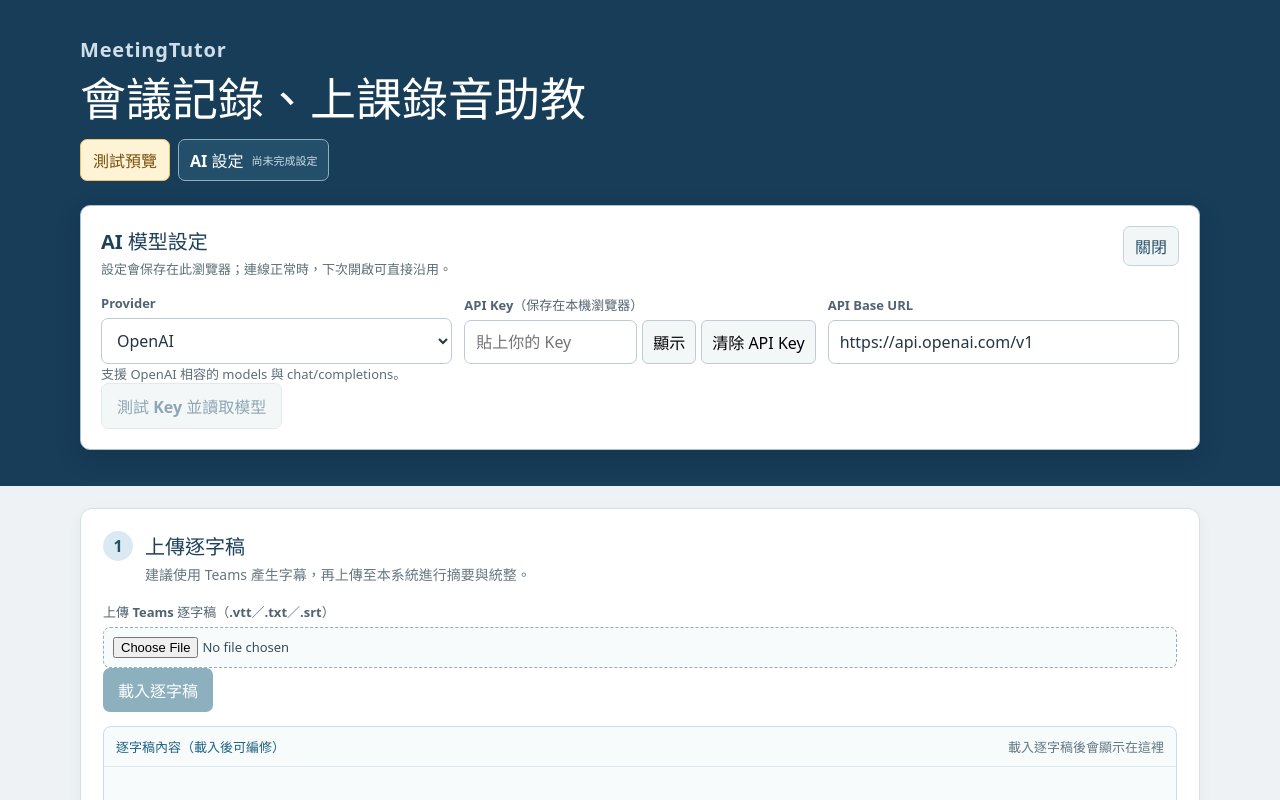
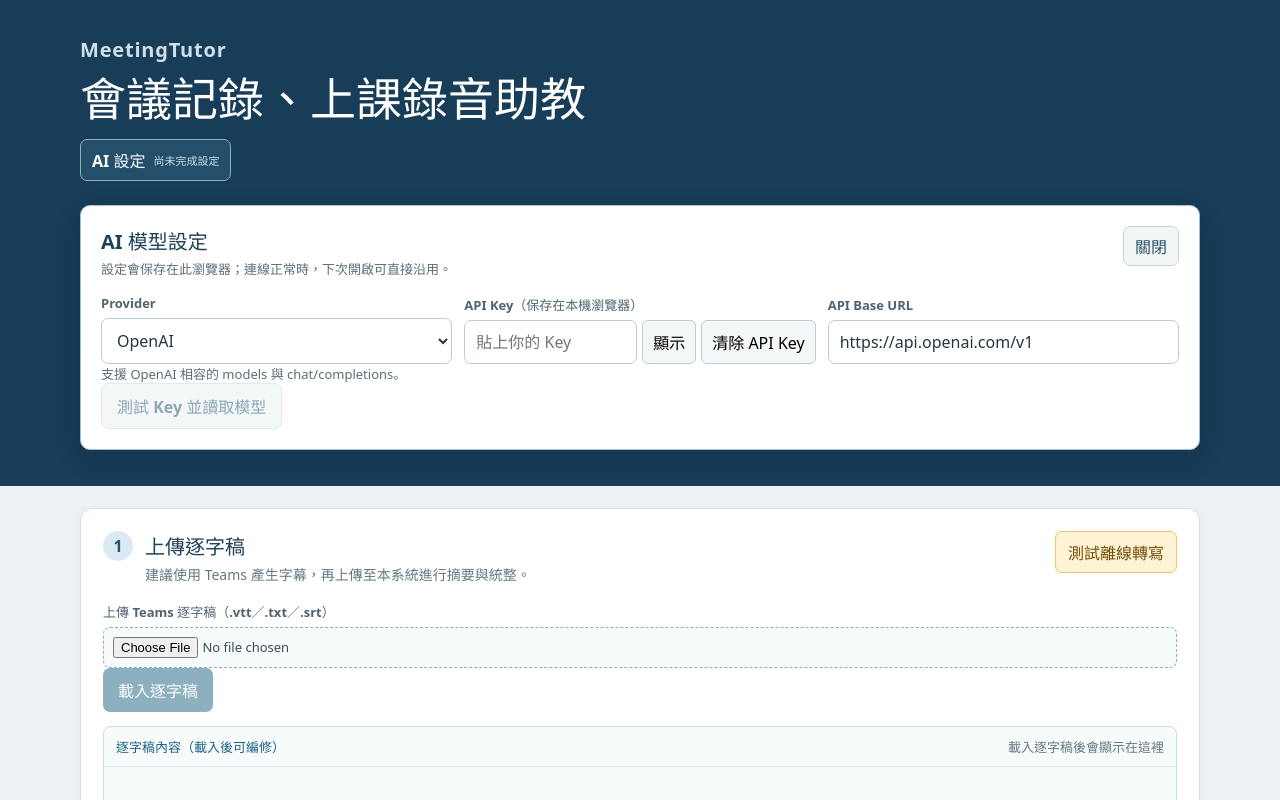
Before and after one commit to educatres/MeetingTutor, a React (Vite) app: page / in a window 1280 px wide. Shown: the top 800 px of the page. Built offline with nearby package versions, Linux system fonts and the light colour scheme.

Commit message:
ui: animate AI settings collapse

```diff
--- a/src/App.tsx
+++ b/src/App.tsx
@@ -394,26 +394,26 @@ export default function App() {
 
   return <div className="app-shell">
     <header className="hero">
-      <div className="hero-main"><p className="eyebrow">MeetingTutor</p><h1>會議記錄、上課錄音助教</h1><div className="header-actions"><button className={testPreviewOpen ? 'test-preview-toggle is-active' : 'test-preview-toggle'} type="button" onClick={() => setTestPreviewOpen((current) => !current)} aria-expanded={testPreviewOpen}>測試預覽</button><button className={config.apiKey && config.modelId ? 'settings-toggle is-ready' : 'settings-toggle'} type="button" onClick={() => setSettingsOpen((current) => !current)} aria-expanded={settingsOpen}><span>AI 設定</span><small>{config.apiKey && config.modelId ? `${providerLabel(config.id)}｜${config.modelId}` : '尚未完成設定'}</small></button></div>{hardwareResult && <p className="hardware-result" role="status">{hardwareResult}</p>}</div>
-      {settingsOpen && <section className="ai-settings-panel" aria-label="AI 模型設定">
+      <div className="hero-main"><p className="eyebrow">MeetingTutor</p><h1>會議記錄、上課錄音助教</h1><div className="header-actions"><button className={config.apiKey && config.modelId ? 'settings-toggle is-ready' : 'settings-toggle'} type="button" onClick={() => setSettingsOpen((current) => !current)} aria-expanded={settingsOpen}><span>AI 設定</span><small>{config.apiKey && config.modelId ? `${providerLabel(config.id)}｜${config.modelId}` : '尚未完成設定'}</small></button></div>{hardwareResult && <p className="hardware-result" role="status">{hardwareResult}</p>}</div>
+      <section className={settingsOpen ? 'ai-settings-panel is-open' : 'ai-settings-panel is-closed'} aria-label="AI 模型設定" aria-hidden={!settingsOpen}>
         <div className="settings-panel-heading"><div><h2>AI 模型設定</h2><p>設定會保存在此瀏覽器；連線正常時，下次開啟可直接沿用。</p></div><button type="button" onClick={() => setSettingsOpen(false)} aria-label="關閉 AI 設定">關閉</button></div>
         <div className="provider-grid"><label className="field"><span>Provider</span><select value={config.id} onChange={(e) => updateProvider(e.target.value as ProviderId)} disabled={busy}>{PROVIDERS.map((provider) => <option key={provider.id} value={provider.id}>{provider.label}</option>)}</select></label><label className="field"><span>API Key（保存在本機瀏覽器）</span><div className="key-input"><input type={showKey ? 'text' : 'password'} value={config.apiKey} onChange={(e) => updateApiKey(e.target.value)} autoComplete="off" placeholder="貼上你的 Key" disabled={busy} /><button type="button" onClick={() => setShowKey((value) => !value)}>{showKey ? '隱藏' : '顯示'}</button><button type="button" onClick={clearApiKeys} disabled={busy}>清除 API Key</button></div></label><label className="field"><span>API Base URL</span><input value={config.baseUrl ?? ''} onChange={(e) => updateBaseUrl(e.target.value)} disabled={busy} /></label>{config.id === 'cgu' && <label className="field"><span>CGU 推理程度（預設：中）</span><select value={config.reasoningEffort ?? 'medium'} onChange={(e) => setConfig((current) => ({ ...current, reasoningEffort: e.target.value as ReasoningEffort }))} disabled={busy}><option value="low">低</option><option value="medium">中</option><option value="high">高</option></select></label>}</div>
         <p className="hint">{PROVIDERS.find((provider) => provider.id === config.id)?.hint}</p><button className="secondary" onClick={testProvider} disabled={busy || !config.apiKey}>{busy ? '測試中…' : config.modelId ? '重新測試並更新模型' : '測試 Key 並讀取模型'}</button>{modelTestStatus === 'available' && <p className="model-available" role="status">模型可用（已讀取 {models.length} 個），設定已自動保存。</p>}{modelTestStatus === 'empty' && <p className="model-unavailable" role="status">測試成功，但沒有可列舉的模型。</p>}{modelTestStatus === 'error' && <p className="model-unavailable" role="alert">模型呼叫失敗，請檢查 Key、Base URL、模型或服務狀態。</p>}{config.modelId && !models.length && modelTestStatus !== 'error' && <p className="stored-model">已保存模型：{config.modelId}</p>}{models.length > 0 && <label className="field model-select"><span>選擇模型</span><select value={config.modelId ?? ''} onChange={(e) => setConfig({ ...config, modelId: e.target.value })}>{models.map((model) => <option key={model.id} value={model.id}>{model.displayName}（{model.id}）</option>)}</select></label>}
-      </section>}
-      {testPreviewOpen && <section className="test-preview-panel" aria-label="測試預覽">
-        <div className="test-preview-heading"><div><h2>測試預覽</h2><p>需要測試瀏覽器端語音轉錄時，再從這裡上傳音訊或開始錄音。</p></div><button type="button" onClick={() => setTestPreviewOpen(false)}>關閉</button></div>
-        <div className="test-preview-notice" role="note"><strong>建議先使用 Teams 產生字幕</strong><p>目前的語音模型僅在您的瀏覽器中執行，辨識精確度仍有限。建議先使用 Teams 錄音產生字幕，再將字幕上傳至本系統進行摘要與統整。</p></div>
-        <div className="test-preview-hardware"><p className="hardware-note">最低硬體建議：四核心現代處理器、8 GB RAM、至少 2 GB 可用空間；建議使用最新版 Chrome、Edge 或 Firefox，WebGPU 可用時速度較佳。</p><button className="hardware-button" onClick={checkHardware}>檢測我的硬體</button></div>
-        <div className="controls-row"><label className="field"><span>轉寫語言</span><select value={language} onChange={(event) => setLanguage(event.target.value as Language)} disabled={busy}><option value="zh">中文（繁體／多語模型）</option><option value="en">English（英文模型）</option></select></label><label className="field"><span>Whisper 模型</span><select value={whisperModel} onChange={(event) => setWhisperModel(event.target.value as 'tiny' | 'base' | 'medium')} disabled={busy}><option value="medium">Whisper-medium（最準確、需要較多記憶體）</option><option value="base">Whisper-base（預設，較準確）</option><option value="tiny">Whisper-tiny（較快、較省資源）</option></select></label><label className="file-picker"><span>選擇音訊</span><input type="file" accept="audio/*,video/*" onChange={onAudioChange} disabled={busy} /></label><button className="secondary" onClick={recording ? stopRecording : startRecording} disabled={busy}>{recording ? '停止錄音' : '開始錄音'}</button></div>
-        {whisperModel === 'medium' && <p className="model-warning" role="alert">提醒：Whisper-medium 模型很大，需要電腦硬體足夠好才能跑完，處理過程可能中斷。</p>}
-        {audioFile && <p className="file-note">已準備：{audioFile.name}（{Math.round(audioFile.size / 1024)} KB）</p>}
-        <button className="primary" onClick={runTranscription} disabled={busy || !audioFile}>{busy ? '處理中…' : '開始轉錄'}</button>
-        {audioFile && segments.length > 0 && !busy && <div className="transcript-actions"><button className="secondary" type="button" onClick={downloadTranscript}>下載逐字稿（TXT）</button></div>}
-      </section>}
+      </section>
     </header>
 
     <main className="workspace">
-      <section className="panel"><div className="section-heading"><span className="step">1</span><div><h2>上傳逐字稿</h2><p>建議使用 Teams 產生字幕，再上傳至本系統進行摘要與統整。</p></div></div>
+      <section className="panel"><div className="section-heading"><span className="step">1</span><div><h2>上傳逐字稿</h2><p>建議使用 Teams 產生字幕，再上傳至本系統進行摘要與統整。</p></div><button className={testPreviewOpen ? 'test-preview-toggle is-active' : 'test-preview-toggle'} type="button" onClick={() => setTestPreviewOpen((current) => !current)} aria-expanded={testPreviewOpen}>測試離線轉寫</button></div>
+        {testPreviewOpen && <section className="test-preview-panel" aria-label="測試離線轉寫">
+          <div className="test-preview-heading"><div><h2>測試離線轉寫</h2><p>需要測試瀏覽器端語音轉錄時，再從這裡上傳音訊或開始錄音。</p></div><button type="button" onClick={() => setTestPreviewOpen(false)}>關閉</button></div>
+          <div className="test-preview-notice" role="note"><strong>建議先使用 Teams 產生字幕</strong><p>目前的語音模型僅在您的瀏覽器中執行，辨識精確度仍有限。此離線轉寫只適合發音較準確、背景雜訊少且較短的錄音檔案；建議先使用 Teams 錄音產生字幕，再將字幕上傳至本系統進行摘要與統整。</p></div>
+          <div className="test-preview-hardware"><p className="hardware-note">最低硬體建議：四核心現代處理器、8 GB RAM、至少 2 GB 可用空間；建議使用最新版 Chrome、Edge 或 Firefox，WebGPU 可用時速度較佳。</p><button className="hardware-button" onClick={checkHardware}>檢測我的硬體</button></div>
+          <div className="controls-row"><label className="field"><span>轉寫語言</span><select value={language} onChange={(event) => setLanguage(event.target.value as Language)} disabled={busy}><option value="zh">中文（繁體／多語模型）</option><option value="en">English（英文模型）</option></select></label><label className="field"><span>Whisper 模型</span><select value={whisperModel} onChange={(event) => setWhisperModel(event.target.value as 'tiny' | 'base' | 'medium')} disabled={busy}><option value="medium">Whisper-medium（最準確、需要較多記憶體）</option><option value="base">Whisper-base（預設，較準確）</option><option value="tiny">Whisper-tiny（較快、較省資源）</option></select></label><label className="file-picker"><span>選擇音訊</span><input type="file" accept="audio/*,video/*" onChange={onAudioChange} disabled={busy} /></label><button className="secondary" onClick={recording ? stopRecording : startRecording} disabled={busy}>{recording ? '停止錄音' : '開始錄音'}</button></div>
+          {whisperModel === 'medium' && <p className="model-warning" role="alert">提醒：Whisper-medium 模型很大，需要電腦硬體足夠好才能跑完，處理過程可能中斷。</p>}
+          {audioFile && <p className="file-note">已準備：{audioFile.name}（{Math.round(audioFile.size / 1024)} KB）</p>}
+          <button className="primary" onClick={runTranscription} disabled={busy || !audioFile}>{busy ? '處理中…' : '開始轉錄'}</button>
+          {audioFile && segments.length > 0 && !busy && <div className="transcript-actions"><button className="secondary" type="button" onClick={downloadTranscript}>下載逐字稿（TXT）</button></div>}
+        </section>}
         <div className="controls-row transcript-upload-row"><label className="file-picker wide"><span>上傳 Teams 逐字稿（.vtt／.txt／.srt）</span><input type="file" accept=".vtt,.txt,.srt,text/vtt,text/plain" onChange={onTranscriptChange} disabled={busy} /></label></div>
         {transcriptFile && <p className="file-note">已準備 Teams 逐字稿：{transcriptFile.name}（{uploadedTranscriptSegments.length} 段）</p>}
         <button className="primary" onClick={runTranscription} disabled={busy || !transcriptFile}>{busy ? '處理中…' : '載入逐字稿'}</button>
--- a/src/styles.css
+++ b/src/styles.css
@@ -28,7 +28,9 @@ button { cursor: pointer; }
 .settings-toggle.is-ready { border-color: #89c7a0; background: #205c48; }
 .settings-toggle.is-ready small { color: #d5edde; }
 .hardware-result { margin-top: 10px !important; max-width: 800px; font-size: 13px; }
-.ai-settings-panel { flex: 1 0 100%; padding: 20px; border: 1px solid #aac2cf; border-radius: 10px; background: #fff; color: #253640; box-shadow: 0 8px 24px rgba(8, 28, 42, .22); }
+.ai-settings-panel { flex: 1 0 100%; max-height: 1200px; overflow: hidden; padding: 20px; border: 1px solid #aac2cf; border-radius: 10px; background: #fff; color: #253640; box-shadow: 0 8px 24px rgba(8, 28, 42, .22); transition: max-height .5s ease, opacity .5s ease, transform .5s ease, padding .5s ease, border-color .5s ease, box-shadow .5s ease; }
+.ai-settings-panel.is-open { opacity: 1; transform: translateY(0); }
+.ai-settings-panel.is-closed { max-height: 0; padding-top: 0; padding-bottom: 0; border-color: transparent; opacity: 0; transform: translateY(-12px); pointer-events: none; box-shadow: none; }
 .test-preview-panel { flex: 1 0 100%; padding: 20px; border: 2px solid #f0c36a; border-radius: 10px; background: #fffdf7; color: #253640; box-shadow: 0 8px 24px rgba(8, 28, 42, .18); }
 .hero .ai-settings-panel p { color: #5d6e78; }
 .test-preview-heading { display: flex; align-items: flex-start; justify-content: space-between; gap: 16px; margin-bottom: 16px; }
@@ -47,7 +49,8 @@ button { cursor: pointer; }
 .stored-model { display: inline-block; margin: 12px 0 0 10px !important; padding: 8px 10px; border: 1px solid #a9d2bd; border-radius: 7px; background: #edf9f1; color: #17633b !important; font-size: 13px; font-weight: 700; }
 .workspace { width: min(1120px, calc(100% - 32px)); margin: 22px auto; display: grid; gap: 16px; }
 .panel { background: #fff; border: 1px solid #d5dfe5; border-radius: 12px; padding: 22px; box-shadow: 0 4px 14px rgba(31, 60, 78, .05); }
-.section-heading { display: flex; gap: 12px; align-items: flex-start; margin-bottom: 18px; }
+.section-heading { display: flex; gap: 12px; align-items: flex-start; flex-wrap: wrap; margin-bottom: 18px; }
+.section-heading > .test-preview-toggle { margin-left: auto; flex: none; }
 .section-heading h2 { font-size: 20px; margin: 0 0 4px; color: #1e4058; }
 .section-heading p { margin: 0; color: #667783; font-size: 14px; }
 .step { display: grid; place-items: center; width: 30px; height: 30px; border-radius: 50%; background: #dbeaf2; color: #1f5570; font-weight: 800; flex: none; }
```
